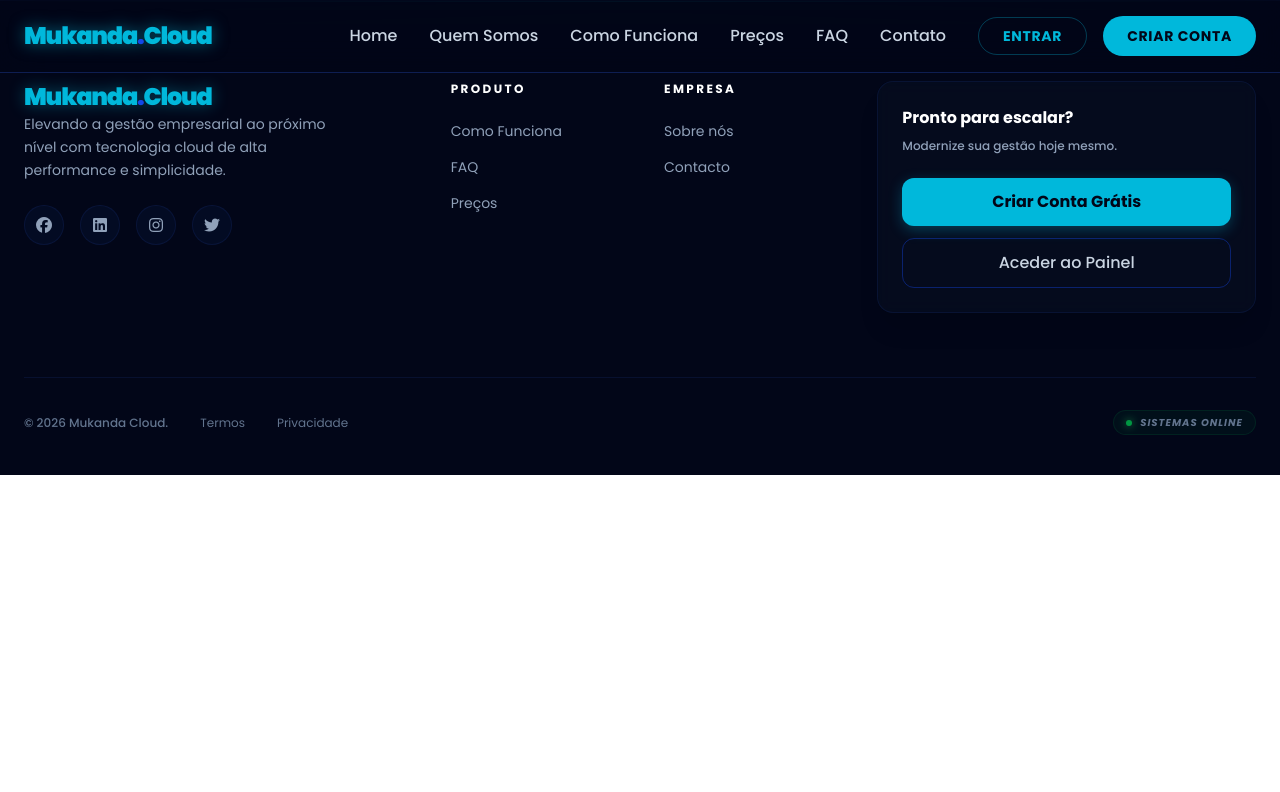
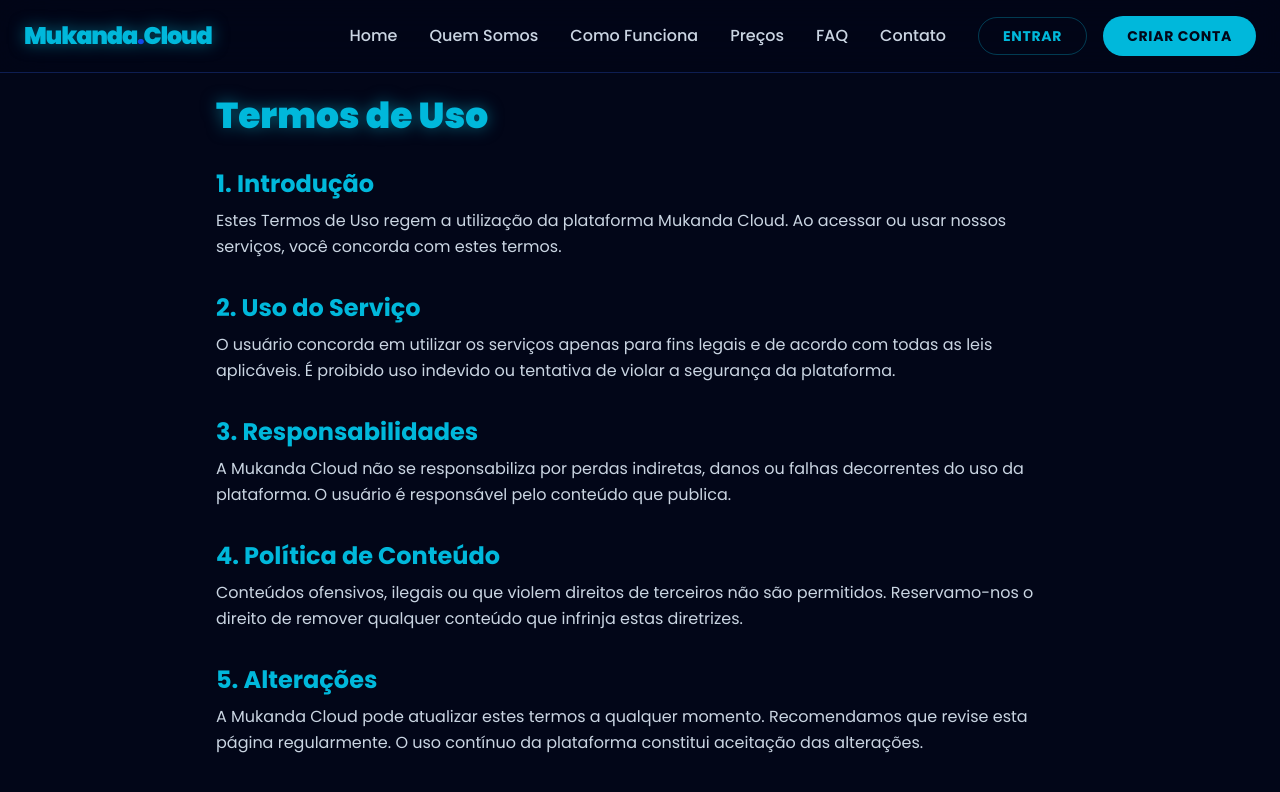
Before and after one commit to nsimba-afonso-nwayami/mukanda-cloud, a React (Vite) app: page /termos in a window 1280 px wide. Shown: the top 792 px of the page. Built offline with nearby package versions, Linux system fonts and the light colour scheme.

Commit message:
Página de termos feita

```diff
--- a/src/pages/site/Termos.jsx
+++ b/src/pages/site/Termos.jsx
@@ -5,6 +5,59 @@ export default function Termos() {
     <>
       <title>Termos de Uso | Mukanda Cloud</title>
 
+      <section className="bg-slate-950 min-h-screen py-24">
+        <div className="max-w-4xl mx-auto px-6 text-slate-300">
+
+          {/* Título */}
+          <h1 className="text-3xl md:text-4xl font-black text-cyan-500 mb-8 drop-shadow-[0_0_8px_rgba(6,182,212,0.5)]">
+            Termos de Uso
+          </h1>
+
+          {/* Seções */}
+          <section className="mb-8">
+            <h2 className="text-2xl font-bold text-cyan-500 mb-2">1. Introdução</h2>
+            <p className="leading-relaxed">
+              Estes Termos de Uso regem a utilização da plataforma Mukanda Cloud. Ao acessar ou usar nossos serviços, você concorda com estes termos.
+            </p>
+          </section>
+
+          <section className="mb-8">
+            <h2 className="text-2xl font-bold text-cyan-500 mb-2">2. Uso do Serviço</h2>
+            <p className="leading-relaxed">
+              O usuário concorda em utilizar os serviços apenas para fins legais e de acordo com todas as leis aplicáveis. É proibido uso indevido ou tentativa de violar a segurança da plataforma.
+            </p>
+          </section>
+
+          <section className="mb-8">
+            <h2 className="text-2xl font-bold text-cyan-500 mb-2">3. Responsabilidades</h2>
+            <p className="leading-relaxed">
+              A Mukanda Cloud não se responsabiliza por perdas indiretas, danos ou falhas decorrentes do uso da plataforma. O usuário é responsável pelo conteúdo que publica.
+            </p>
+          </section>
+
+          <section className="mb-8">
+            <h2 className="text-2xl font-bold text-cyan-500 mb-2">4. Política de Conteúdo</h2>
+            <p className="leading-relaxed">
+              Conteúdos ofensivos, ilegais ou que violem direitos de terceiros não são permitidos. Reservamo-nos o direito de remover qualquer conteúdo que infrinja estas diretrizes.
+            </p>
+          </section>
+
+          <section className="mb-8">
+            <h2 className="text-2xl font-bold text-cyan-500 mb-2">5. Alterações</h2>
+            <p className="leading-relaxed">
+              A Mukanda Cloud pode atualizar estes termos a qualquer momento. Recomendamos que revise esta página regularmente. O uso contínuo da plataforma constitui aceitação das alterações.
+            </p>
+          </section>
+
+          <section className="mb-8">
+            <h2 className="text-2xl font-bold text-cyan-500 mb-2">6. Contato</h2>
+            <p className="leading-relaxed">
+              Para dúvidas sobre os Termos de Uso, entre em contato conosco através da nossa <Link to="/#contato" className="text-cyan-500 hover:text-cyan-300">página de contato</Link>.
+            </p>
+          </section>
+
+        </div>
+      </section>
     </>
   );
 }
```
